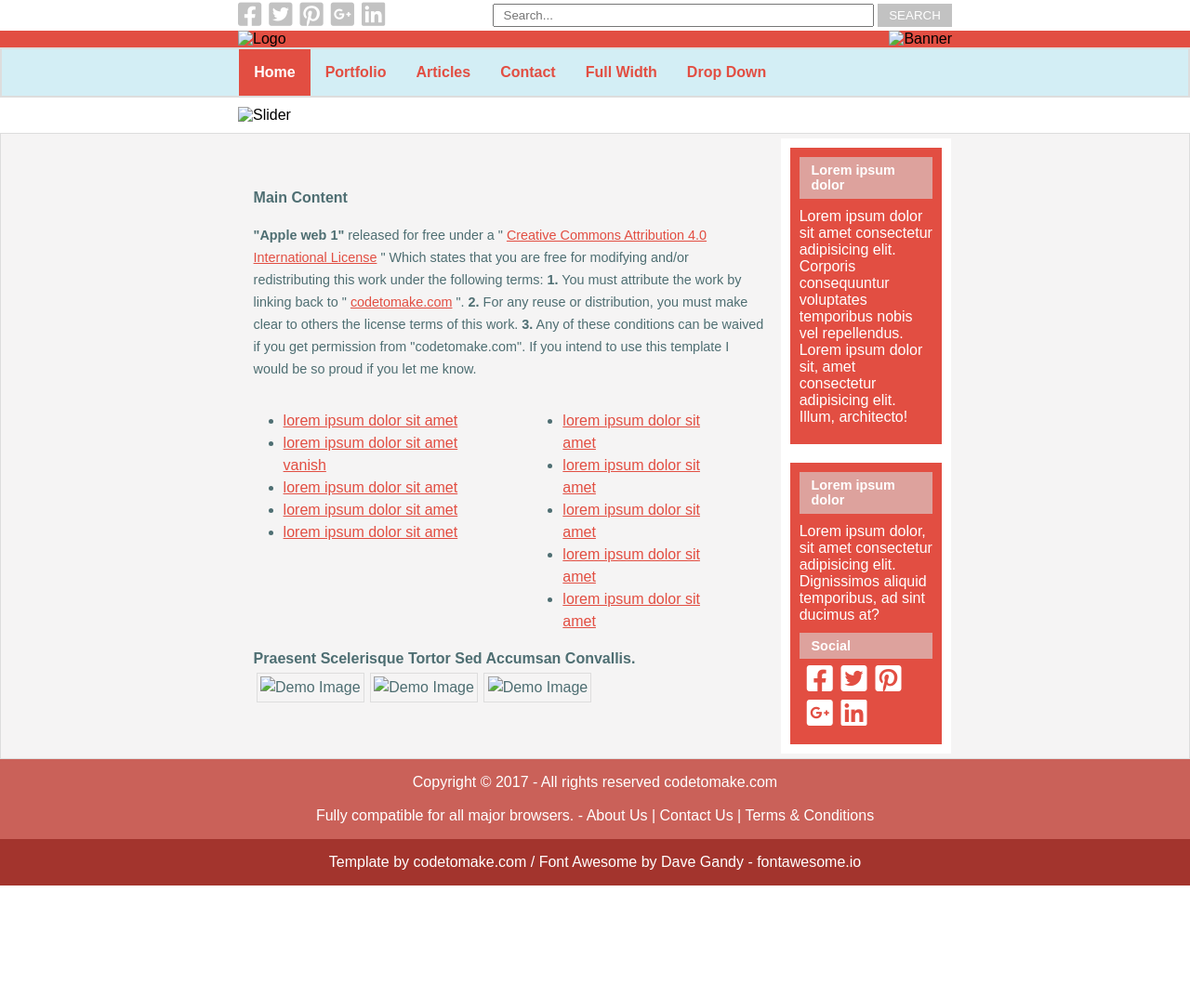
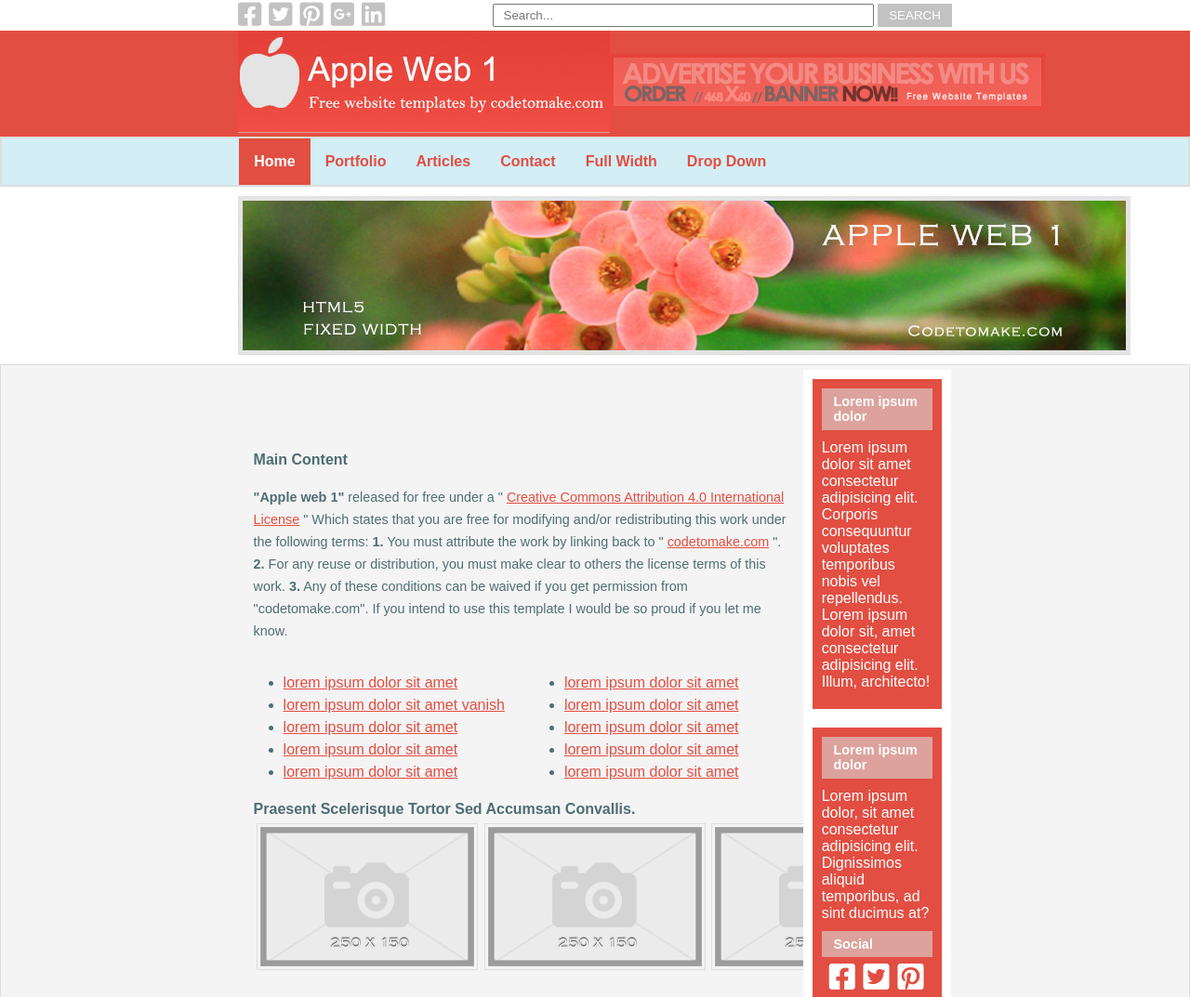
Before and after one commit to XParif/Apple-Web-1, a plain HTML site: page index.html in a window 1280 px wide. Shown: the top 1073 px of the page at 93% size. Before the commit the page ends 953 px from the top, so only its background shows below. Drawn offline with Linux system fonts and the light colour scheme; the site is published under a folder, as on GitHub Pages, so addresses that start at the root find nothing.

Commit message:
img file path fixed

```diff
--- a/index.html
+++ b/index.html
@@ -50,10 +50,10 @@
       <div class="head">
         <div class="container">
           <div class="logo">
-            <img src="/img/logo.jpg" alt="Logo" />
+            <img src="img/logo.jpg" alt="Logo" />
           </div>
           <div class="banner">
-            <img src="/img/banner-468-60.jpg" alt="Banner" />
+            <img src="img/banner-468-60.jpg" alt="Banner" />
           </div>
         </div>
       </div>
@@ -88,7 +88,7 @@
     <!-- Slider start here  -->
     <div class="slider">
       <div class="container">
-        <img src="/img/slider1.jpg" alt="Slider" />
+        <img src="img/slider1.jpg" alt="Slider" />
       </div>
     </div>
     <!-- Slider end here  -->
@@ -138,9 +138,9 @@
 
           <h1>Praesent scelerisque tortor sed accumsan convallis.</h1>
           <div class="img-gallery">
-            <img src="/img/thumb/demo-img-250-130.jpg" alt="Demo Image" />
-            <img src="/img/thumb/demo-img-250-130.jpg" alt="Demo Image" />
-            <img src="/img/thumb/demo-img-250-130.jpg" alt="Demo Image" />
+            <img src="img/thumb/demo-img-250-130.jpg" alt="Demo Image" />
+            <img src="img/thumb/demo-img-250-130.jpg" alt="Demo Image" />
+            <img src="img/thumb/demo-img-250-130.jpg" alt="Demo Image" />
           </div>
         </div>
         <!-- Main Content end here  -->
```
